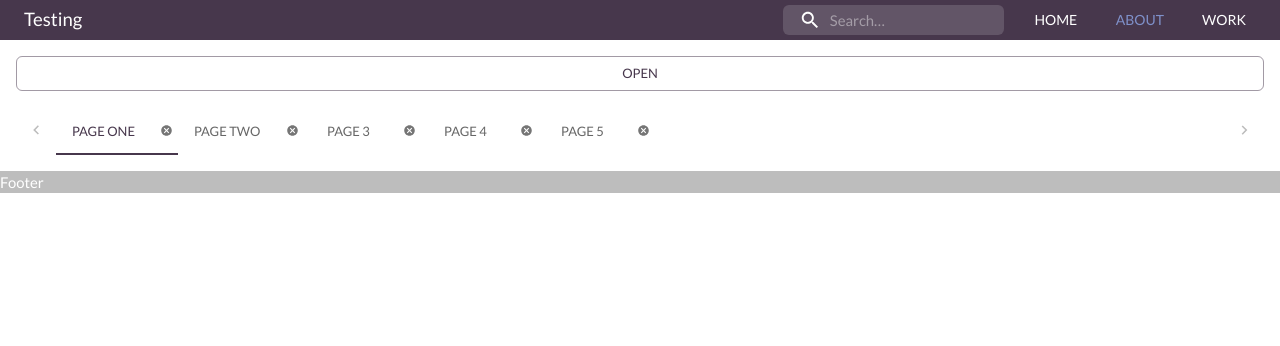
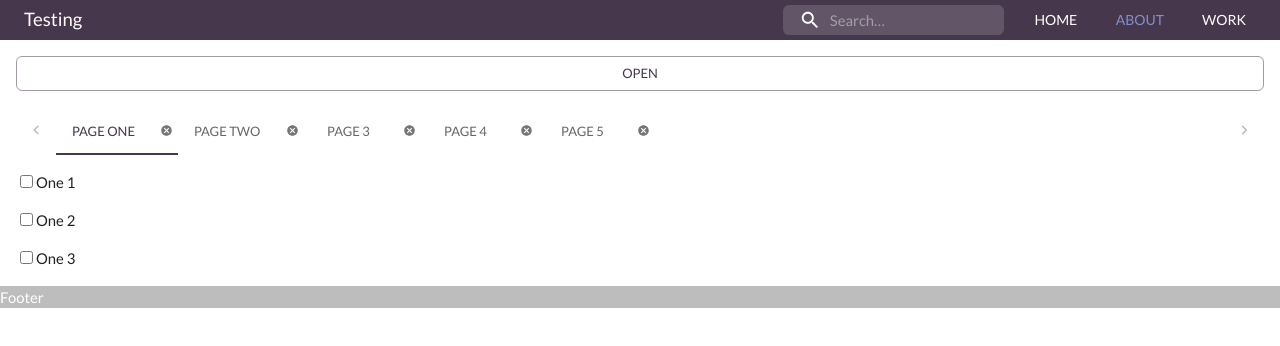
Before and after one commit to evgene30/viteTestReact, a React (Vite) app: page /about in a window 1280 px wide. Shown: the top 346 px of the page. Built offline with nearby package versions, Linux system fonts and the light colour scheme.

Commit message:
add sortable

```diff
--- a/dev-dist/sw.js
+++ b/dev-dist/sw.js
@@ -82,7 +82,7 @@ define(['./workbox-b5f7729d'], (function (workbox) { 'use strict';
     "revision": "04999b2800562d1c3440446ea53f8ce8"
   }, {
     "url": "index.html",
-    "revision": "0.7b7tsj0s72o"
+    "revision": "0.2bs32qjlo7o"
   }], {});
   workbox.cleanupOutdatedCaches();
   workbox.registerRoute(new workbox.NavigationRoute(workbox.createHandlerBoundToURL("index.html"), {
--- a/package.json
+++ b/package.json
@@ -12,6 +12,9 @@
     "lint:fix": "eslint src --fix"
   },
   "dependencies": {
+    "@dnd-kit/core": "^6.1.0",
+    "@dnd-kit/sortable": "^8.0.0",
+    "@dnd-kit/utilities": "^3.2.2",
     "@emotion/react": "11.11.1",
     "@emotion/styled": "11.11.0",
     "@fontsource/lato": "5.0.15",
@@ -42,6 +45,7 @@
     "@types/jest": "29.5.5",
     "@types/lodash": "4.14.202",
     "@types/react": "18.0.26",
+    "@types/react-beautiful-dnd": "^13.1.8",
     "@types/react-dom": "18.0.9",
     "@typescript-eslint/eslint-plugin": "6.7.3",
     "@typescript-eslint/parser": "6.7.3",
--- /dev/null
+++ b/src/components/draggable/DraggableList.tsx
@@ -0,0 +1,60 @@
+import React, { useState } from 'react';
+import {
+  closestCorners,
+  DndContext,
+  useSensor,
+  useSensors,
+  KeyboardSensor,
+  PointerSensor,
+} from '@dnd-kit/core';
+import {
+  sortableKeyboardCoordinates,
+  arrayMove,
+  SortableContext,
+  horizontalListSortingStrategy,
+} from '@dnd-kit/sortable';
+import { Task } from '@/components/draggable/Task';
+
+export const DraggableList = () => {
+  const [tasks, setTasks] = useState([
+    { id: '1', value: 'One 1' },
+    { id: '2', value: 'One 2' },
+    { id: '3', value: 'One 3' },
+  ]);
+
+  const sensors = useSensors(
+    useSensor(PointerSensor),
+    useSensor(KeyboardSensor, {
+      coordinateGetter: sortableKeyboardCoordinates,
+    }),
+  );
+
+  const getTaskPos = (id: string) => tasks.findIndex((task) => task.id === id);
+
+  const handleDragEnd = (event: Event) => {
+    const { active, over } = event;
+
+    if (active.id === over.id) return;
+
+    setTasks((item) => {
+      const originalPos = getTaskPos(active.id);
+      const newPos = getTaskPos(over.id);
+
+      return arrayMove(item, originalPos, newPos);
+    });
+  };
+
+  return (
+    <DndContext
+      collisionDetection={closestCorners}
+      sensors={sensors}
+      onDragEnd={handleDragEnd}
+    >
+      <SortableContext items={tasks} strategy={horizontalListSortingStrategy}>
+        {tasks.map((item) => (
+          <Task key={item.id} id={item.id} title={item.value} />
+        ))}
+      </SortableContext>
+    </DndContext>
+  );
+};
--- /dev/null
+++ b/src/components/draggable/Task.tsx
@@ -0,0 +1,26 @@
+import { useSortable } from '@dnd-kit/sortable';
+import React from 'react';
+import { CSS } from '@dnd-kit/utilities';
+
+export const Task = ({ id, title }: { id: string; title: string }) => {
+  const { attributes, listeners, setNodeRef, transform, transition } =
+    useSortable({ id });
+
+  const style = {
+    transition,
+    transform: CSS.Transform.toString(transform),
+  };
+
+  return (
+    <div
+      ref={setNodeRef}
+      style={style}
+      {...attributes}
+      {...listeners}
+      className="task"
+    >
+      <input type="checkbox" className="checkbox" />
+      {title}
+    </div>
+  );
+};
--- a/src/components/tooltip/CustomTooltip.tsx
+++ b/src/components/tooltip/CustomTooltip.tsx
@@ -28,8 +28,6 @@ const TabsTooltip: React.FC<LinkTabProps & { children: React.ReactNode }> =
     const [screenshot, setScreenshot] = useState('');
     const [loadedScreen, setLoadedScreen] = useState(false);
     if (selected) {
-      console.log(href, label);
-
       return <>{children}</>;
     }
 
--- a/src/pages/about/About.tsx
+++ b/src/pages/about/About.tsx
@@ -3,18 +3,18 @@ import { Box } from '@mui/material';
 import { aboutStyle } from './style';
 import { ActionButton } from '@/components/buttons/ActionButton';
 import { NavTabs } from '@/components/tooltip/CustomTooltip';
+import { DraggableList } from '@/components/draggable/DraggableList';
 
 export const sortArr = [
-  { id: 1, title: 'test1', label: 6 },
-  { id: 2, title: 'test4', label: 7 },
-  { id: 3, title: 'test4', label: 8 },
-  { id: 3, title: 'test4', label: 9 },
-  { id: 3, title: 'test4', label: 10 },
+  { id: 'item-1', content: 'Первый элемент' },
+  { id: 'item-2', content: 'Второй элемент' },
+  { id: 'item-3', content: 'Третий элемент' },
 ];
 
 export const About = () => (
   <Box sx={aboutStyle}>
     <ActionButton data={sortArr}>Open</ActionButton>
     <NavTabs />
+    <DraggableList />
   </Box>
 );
```
Also changed, not shown: single-spa-entry.ts (+21 -3 lines), 1 other file (tests, documents, lock files or other folders).
